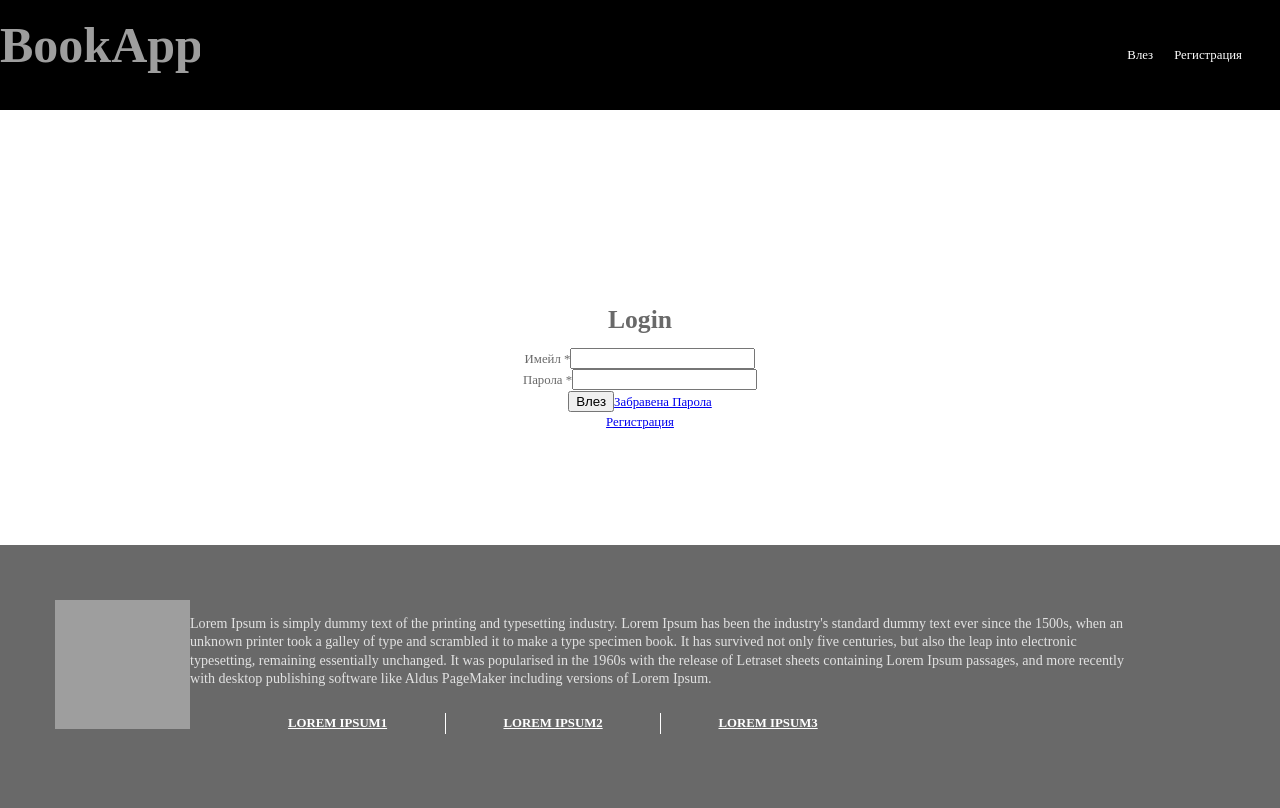
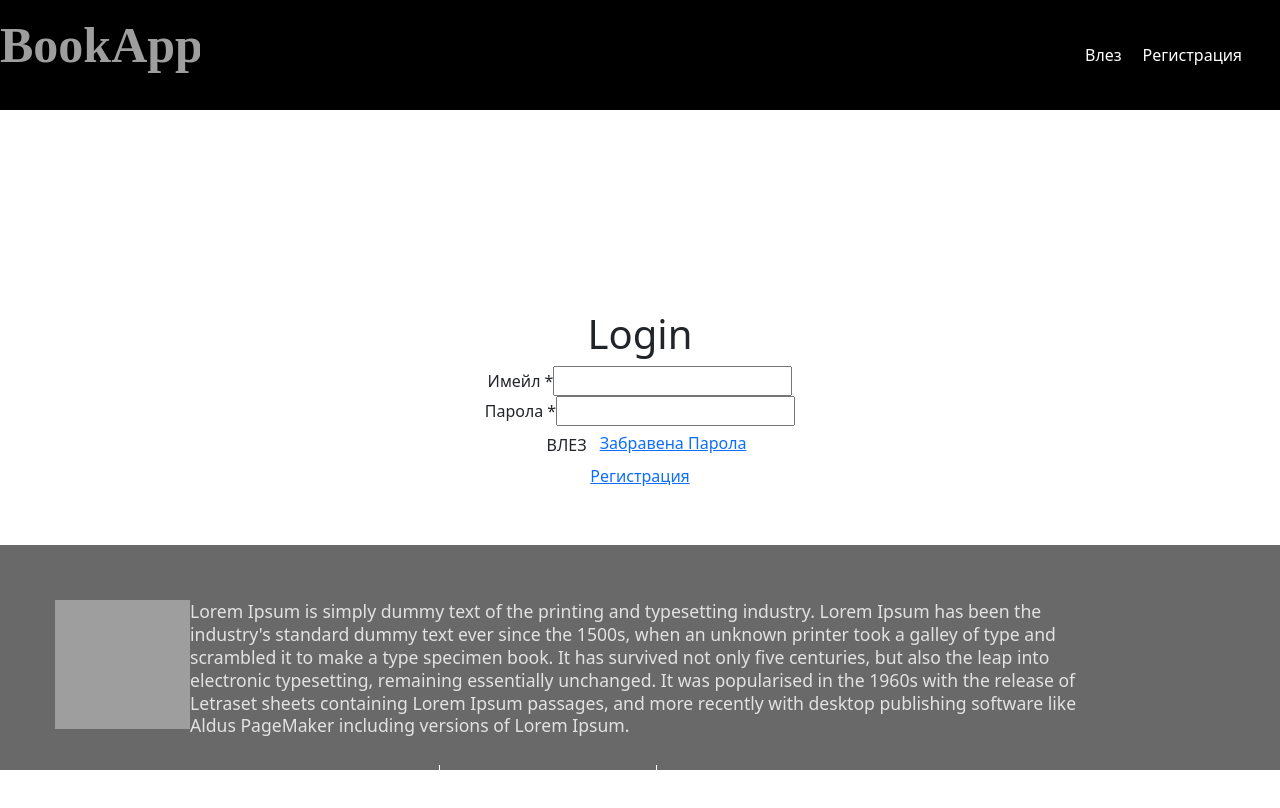
Before and after one commit to lubishata/bookstore, a React app in the folder frontend/: page /login in a window 1280 px wide. Shown: the top 808 px of the page. Built offline with nearby package versions, Linux system fonts and the light colour scheme; grey boxes are pictures that could not be loaded.

Commit message:
Installing bootstrap and fix useSelector state so dont get the whole state and avoiding rerendering

```diff
--- a/frontend/package.json
+++ b/frontend/package.json
@@ -51,6 +51,7 @@
     "@typescript-eslint/eslint-plugin": "^5.59.11",
     "@typescript-eslint/parser": "^5.59.11",
     "babel-loader": "^9.1.3",
+    "bootstrap": "^5.3.0",
     "classnames": "^2.3.2",
     "clean-webpack-plugin": "^4.0.0",
     "concurrently": "^8.2.0",
@@ -72,6 +73,7 @@
     "prisma": "^4.15.0",
     "prop-types": "^15.8.1",
     "react": "^18.2.0",
+    "react-bootstrap": "^2.8.0",
     "react-dom": "^18.2.0",
     "react-redux": "^8.1.1",
     "react-refresh": "^0.14.0",
--- a/frontend/src/AppRouter.tsx
+++ b/frontend/src/AppRouter.tsx
@@ -10,8 +10,8 @@ import { RootState } from "./store";
 import { useSelector } from "react-redux";
 
 const AppRouter = () => {
-    const storeState = useSelector((state: RootState) => state);
-    const isUserSignIn = storeState.login.userType === "anonymousUser";
+    const storeState = useSelector((state: RootState) => state.login);
+    const isUserSignIn = storeState.userType === "anonymousUser";
     const routesDependsOnUserStatus = isUserSignIn ? [{ path: "/login", component: <Login /> }, { path: "/registration", component: <RegistrationForm /> }] : [{ path: "/profile", component: <Profile /> }];
 
     const routes = [
--- a/frontend/src/components/Form/FormField.jsx
+++ b/frontend/src/components/Form/FormField.jsx
@@ -204,7 +204,7 @@ class FormField extends PureComponent {
     if (this.props.hide) {
       style = { display: 'none' };
     }
-    return (<div className="field-group clearfix" style={style}>
+    return (<div className="field-group clearfix m-10" style={style}>
       {inputField}
       <FormValidator
         isValid={fieldState.valid}
--- a/frontend/src/components/Header/Header.tsx
+++ b/frontend/src/components/Header/Header.tsx
@@ -8,8 +8,8 @@ import SignUpNavBar from './SignUpNavBar';
 
 
 function Header() {
-    const storeState = useSelector((state: RootState) => state);
-    const isUserSignIn = storeState.login.userType != "anonymousUsers";
+    const storeState = useSelector((state: RootState) => state.login);
+    const isUserSignIn = storeState.userType != "anonymousUsers";
 
     return (
 
--- a/frontend/src/components/Login/Login.tsx
+++ b/frontend/src/components/Login/Login.tsx
@@ -27,7 +27,7 @@ const fields = {
 };
 
 const Login = () => {
-  useSelector((state: RootState) => state);
+  useSelector((state: RootState) => state.login);
   const dispatch = useDispatch<AppDispatch>();
   const onSubmit = ({ email, password }: FormValidatorProps) => {
     dispatch(login(email, password));
@@ -48,6 +48,7 @@ const Login = () => {
         fields={fields}
         buttonLabel={t('login')}
         onSubmitForm={onSubmit}
+        formClassName="form-group"
         afterButton={
           <Link
             className="form-page__forgotten-password-link anim-underline"
```
Also changed, not shown: frontend/src/app.tsx (+4 -3 lines), 1 other file (tests, documents, lock files or other folders).
